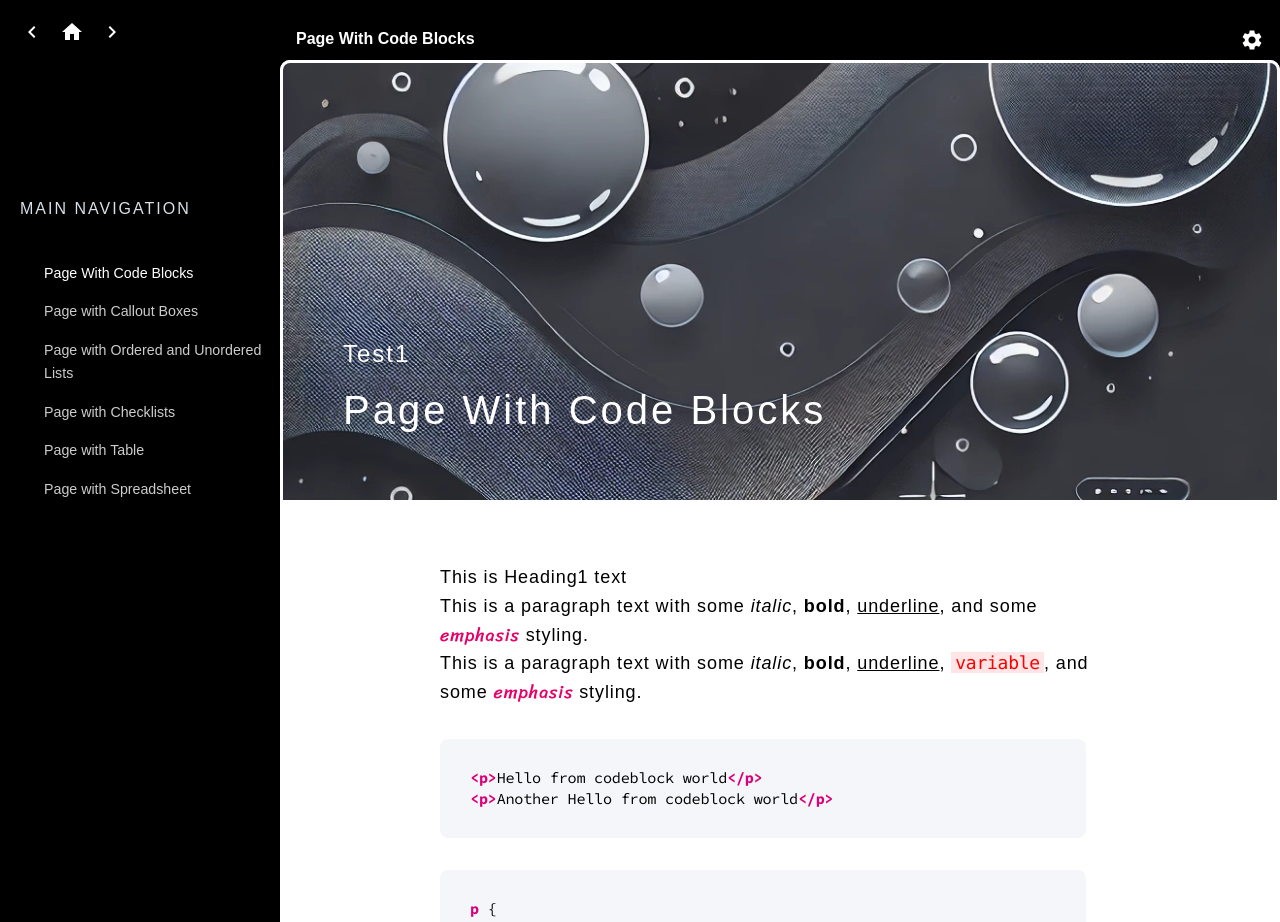
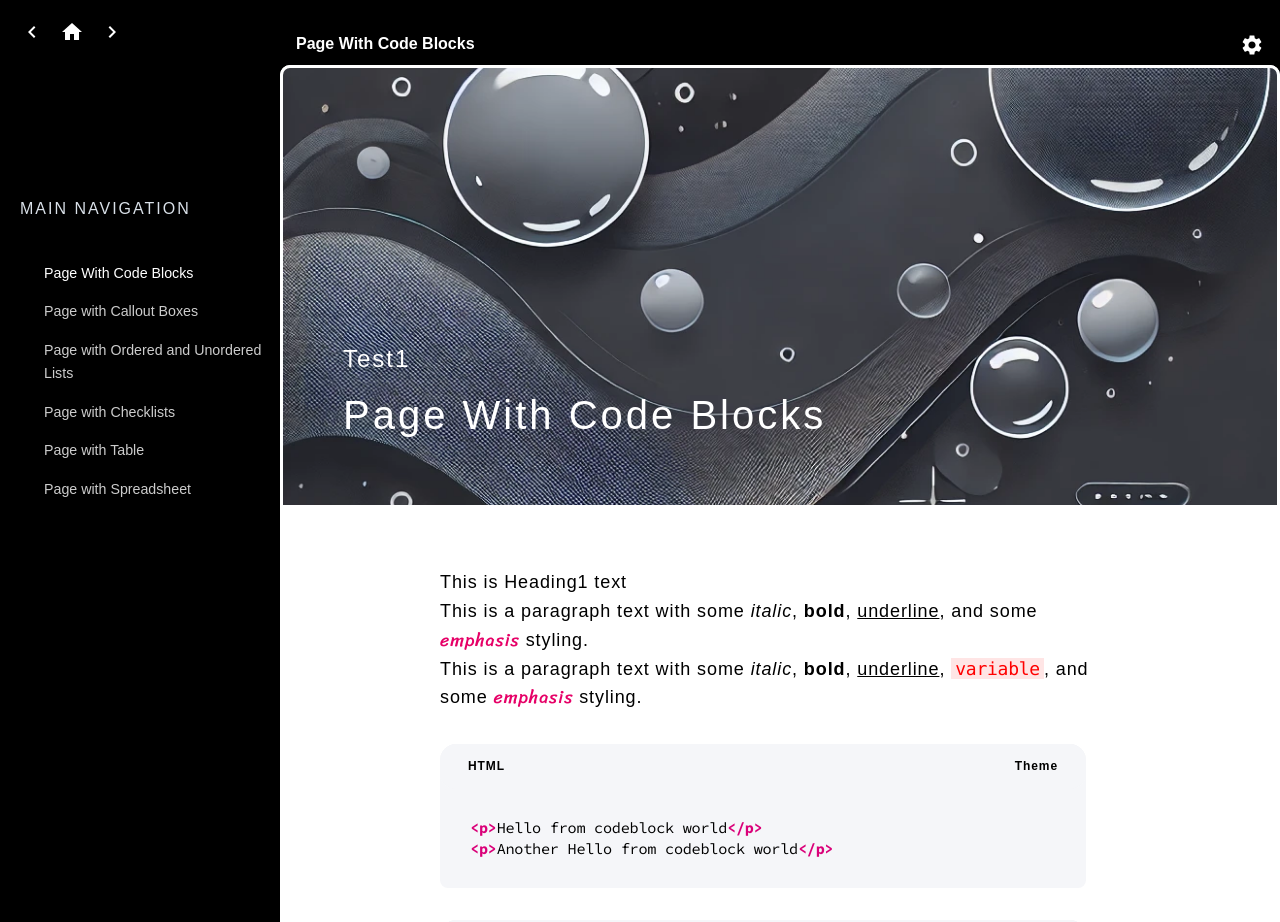
Before and after one commit to krishna-chaitanya-piratla/dev-prep-notes, a React (Create React App) app in the folder frontend/: page / in a window 1280 px wide. Shown: the top 922 px of the page. Built offline with nearby package versions, Linux system fonts and the light colour scheme; a web font is replaced by a local one.

Commit message:
Add header for CodeBlock

```diff
--- a/frontend/src/components/CodeBlock.tsx
+++ b/frontend/src/components/CodeBlock.tsx
@@ -7,9 +7,9 @@ import { css } from '@codemirror/lang-css';
 import { python } from '@codemirror/lang-python';
 import { keymap } from '@codemirror/view';
 import { defaultKeymap } from '@codemirror/commands';
-import { CodeBlockWrapper } from '../styles/CodeBlock';
+import { CodeBlockWrapper, CodeBlockContainer, CodeBlockHeader } from '../styles/CodeBlock';
 import { CodeBlockContent } from '../types/Page';
-import customCodeMirrorTheme from '../utils/CodeMirrorTheme';
+import customCodeBlockTheme from '../styles/codemirror/CustomTheme';
 
 interface CodeBlockProps {
   content: CodeBlockContent;
@@ -76,7 +76,7 @@ const CodeBlock: React.FC<CodeBlockProps> = ({ content, onContentChange }) => {
   const getExtensions = (lang: string): Extension[] => {
     const extensions = [
       keymap.of(defaultKeymap),
-      customCodeMirrorTheme,
+      customCodeBlockTheme,
     ];
 
     switch (lang) {
@@ -99,7 +99,15 @@ const CodeBlock: React.FC<CodeBlockProps> = ({ content, onContentChange }) => {
     return extensions;
   };
 
-  return <CodeBlockWrapper ref={editorRef} />;
+  return (
+    <CodeBlockContainer>
+      <CodeBlockHeader>
+        <span>{content.contents[0].type.toUpperCase()}</span>
+        <span>Theme</span>
+      </CodeBlockHeader>
+      <CodeBlockWrapper ref={editorRef} />
+    </CodeBlockContainer>
+  );
 };
 
 export default CodeBlock;
--- a/frontend/src/styles/CodeBlock.tsx
+++ b/frontend/src/styles/CodeBlock.tsx
@@ -1,24 +1,31 @@
 import styled from 'styled-components';
+
+export const CodeBlockContainer = styled.div`
+  display: flex;
+  max-width: 95%;
+  flex-direction: column;
+  background: #f5f6f9;
+  margin: 2rem 0;
+  border-radius: 1rem;
+`;
+
+export const CodeBlockHeader = styled.div`
+  border-radius: 1rem;
+  display: flex;
+  width: 100%;
+  flex-direction: row;
+  justify-content: space-between;
+  background: inherit;
+  color: inherit;
+  font-size: 0.75rem;
+  font-weight: bold;
+  padding: 0.5rem 1.75rem;
+  box-sizing: border-box;
+`;
 
 export const CodeBlockWrapper = styled.div`
   font-size: calc(0.95 * var(--base-text-size));
   letter-spacing: -0.25px;
-  max-width: 95%;
-  margin: 2rem 0;
-
-  // .cm-editor {
-  //   background: #f5f6f9;
-  //   color: var(--page-text-color);
-    // border-radius: 0.5rem;
-    // padding: 1.5rem;
-    // outline: none;
-  // }
-
-  // .cm-scroller {
-  //   font-family: "Source Code Pro", "Fira Mono", monospace;
-  // }
-
-  // .cm-content {
-  //   caret-color: var(--page-text-color);
-  // }
+  width: 100%; /* Ensure it matches the header width */
+  margin: 0;
 `;
--- a/frontend/src/utils/CodeMirrorTheme.tsx
+++ b/frontend/src/styles/codemirror/CustomTheme.tsx
@@ -1,8 +1,7 @@
 import { EditorView } from '@codemirror/view';
-// import { HighlightStyle } from '@codemirror/highlight';
 import {tags} from "@lezer/highlight";
 import { Extension } from '@codemirror/state';
-import {defaultHighlightStyle, HighlightStyle, syntaxHighlighting} from "@codemirror/language";
+import {HighlightStyle, syntaxHighlighting} from "@codemirror/language";
 
 const customTheme = EditorView.theme({
   "&": {
@@ -38,6 +37,6 @@ const customHighlightStyle = HighlightStyle.define([
   {tag: tags.paren, color: "#000000"},
 ]);
 
-const customCodeMirrorTheme: Extension = [customTheme, syntaxHighlighting(customHighlightStyle)];
+const customCodeBlockTheme: Extension = [customTheme, syntaxHighlighting(customHighlightStyle)];
 
-export default customCodeMirrorTheme;
+export default customCodeBlockTheme;
```
